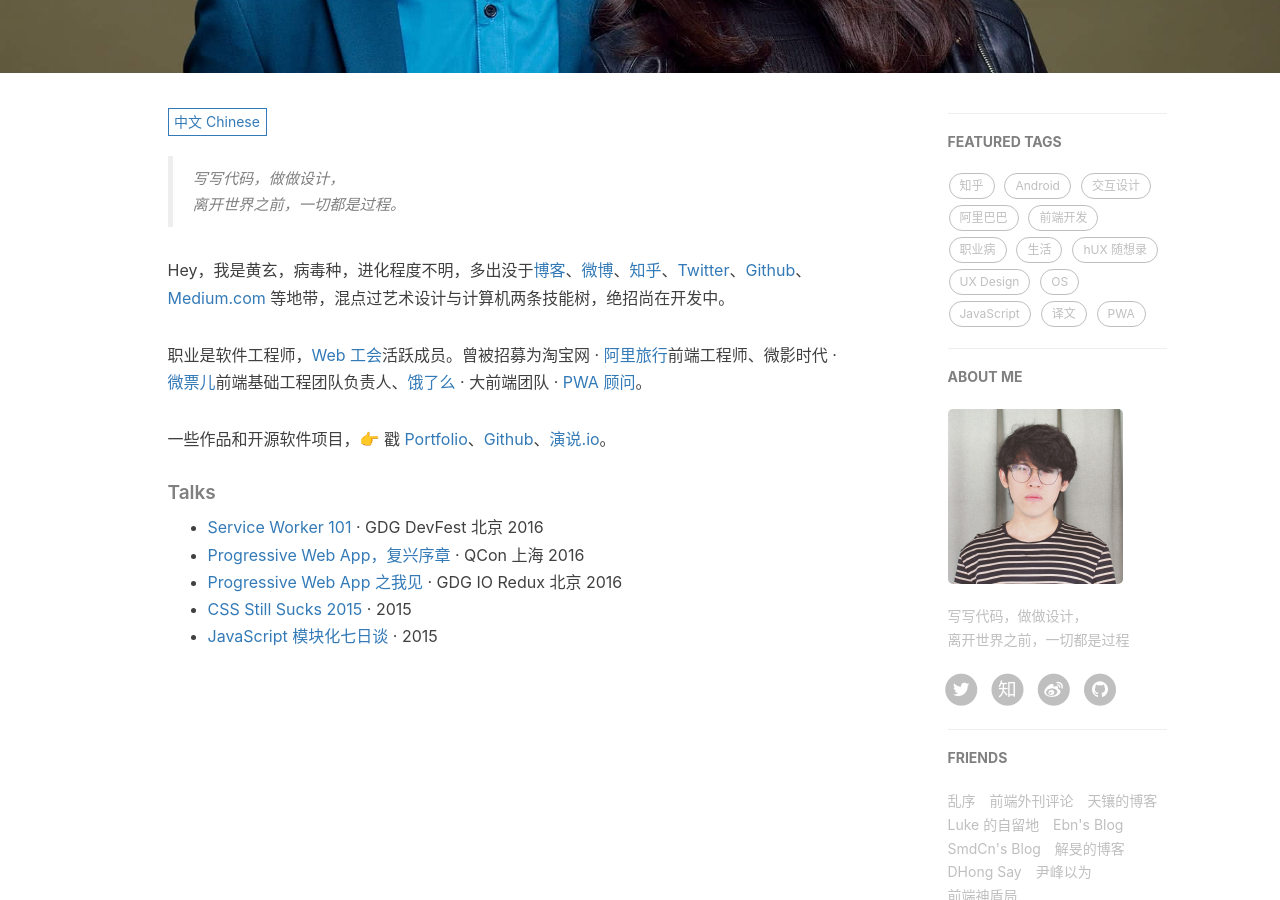
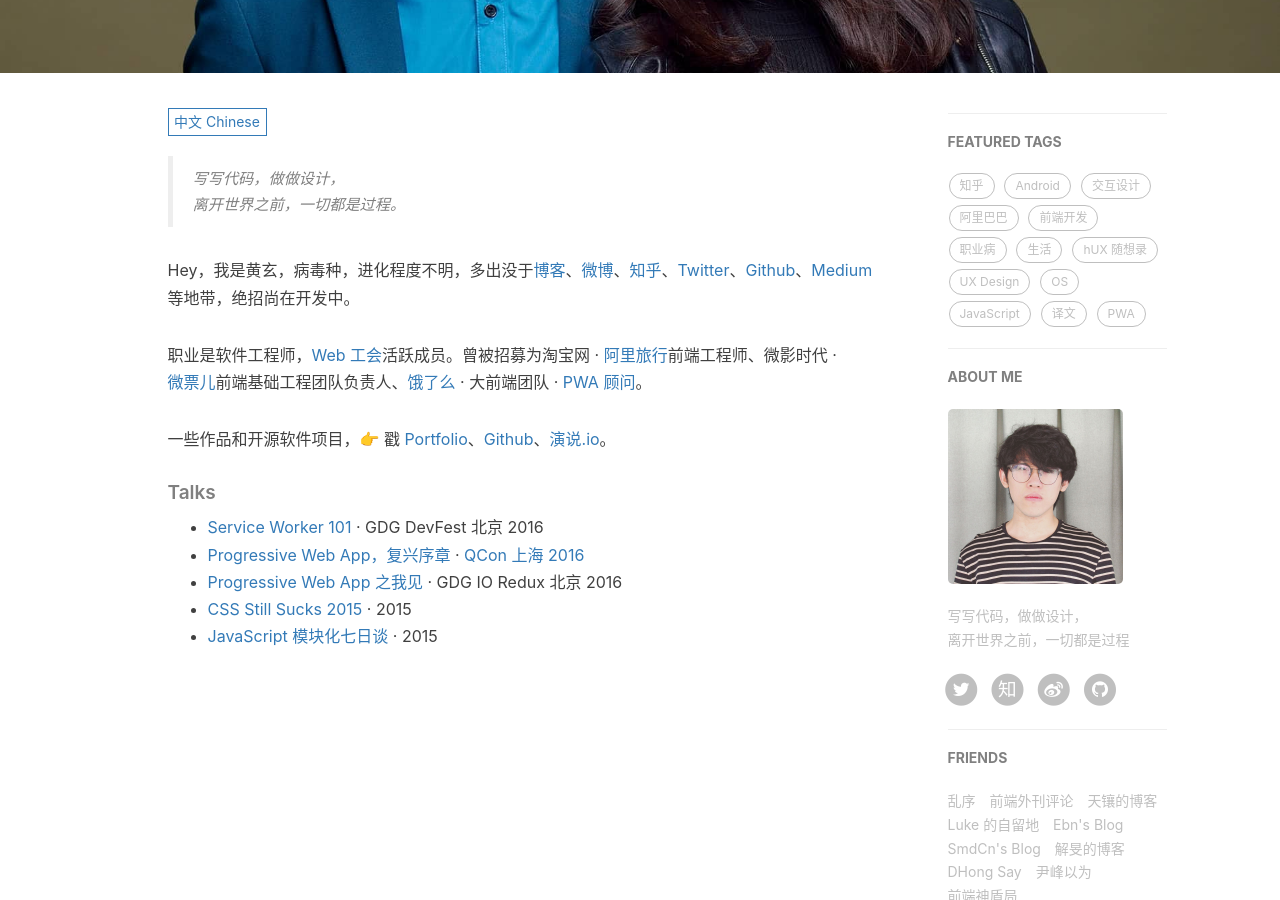
Before and after one commit to q97236143/Huxproh, a Jekyll site: the page built from about.html, in a window 1280 px wide and 900 px high, scrolled down 345 px. Built offline with Jekyll 4.4.1, drawn with Linux system fonts in a browser that asks for light colours; nearby versions of some CDN libraries; comment, search, counter and statistics services are not loaded.

Commit message:
[self] update zh.md

```diff
--- a/_includes/about/zh.md
+++ b/_includes/about/zh.md
@@ -1,18 +1,17 @@
 > 写写代码，做做设计，
 > 离开世界之前，一切都是过程。
 
-Hey，我是黄玄，病毒种，进化程度不明，多出没于[博客](https://huangxuan.me)、[微博](weibo.com/huxpro)、[知乎](https://www.zhihu.com/people/huxpro/pins/posts)、[Twitter](https://twitter.com/Huxpro/)、[Github](http://github.com/huxpro)、[Medium.com](https://medium.com/@Huxpro) 等地带，混点过艺术设计与计算机两条技能树，绝招尚在开发中。
+Hey，我是黄玄，病毒种，进化程度不明，多出没于[博客](https://huangxuan.me)、[微博](weibo.com/huxpro)、[知乎](https://www.zhihu.com/people/huxpro/pins/posts)、[Twitter](https://twitter.com/Huxpro/)、[Github](http://github.com/huxpro)、[Medium](https://medium.com/@Huxpro) 等地带，绝招尚在开发中。
 
 职业是软件工程师，[Web 工会](https://medium.com/ben-and-dion/team-web-3315aa447fb2#.359a9c6cl)活跃成员。曾被招募为淘宝网 · [阿里旅行](http://alitrip.com)前端工程师、微影时代 · [微票儿](http://www.wepiao.com/?r=movie)前端基础工程团队负责人、[饿了么](https://ele.me/) · 大前端团队 · [PWA 顾问](https://medium.com/elemefe/upgrading-ele-me-to-progressive-web-app-2a446832e509)。
 
 一些作品和开源软件项目，👉 戳 [Portfolio](/portfolio)、[Github](http://github.com/huxpro)、[演说.io](http://https://zhuanlan.zhihu.com/p/21280918)。
 
 
-
 ##### Talks
 
 - [Service Worker 101](//huangxuan.me/2016/11/20/sw-101-gdgdf/) · GDG DevFest 北京 2016
-- [Progressive Web App，复兴序章](//huangxuan.me/2016/10/20/pwa-in-my-pov/) · QCon 上海 2016
+- [Progressive Web App，复兴序章](//huangxuan.me/2016/10/20/pwa-in-my-pov/) · [QCon 上海 2016](http://2016.qconshanghai.com/presentation/3111)
 - [Progressive Web App 之我见](//huangxuan.me/2016/06/05/pwa-in-my-pov/) · GDG IO Redux 北京 2016
 - [CSS Still Sucks 2015](//huangxuan.me/2015/12/28/css-sucks-2015/) · 2015
 - [JavaScript 模块化七日谈](//huangxuan.me/2015/07/09/js-module-7day/) · 2015
```
